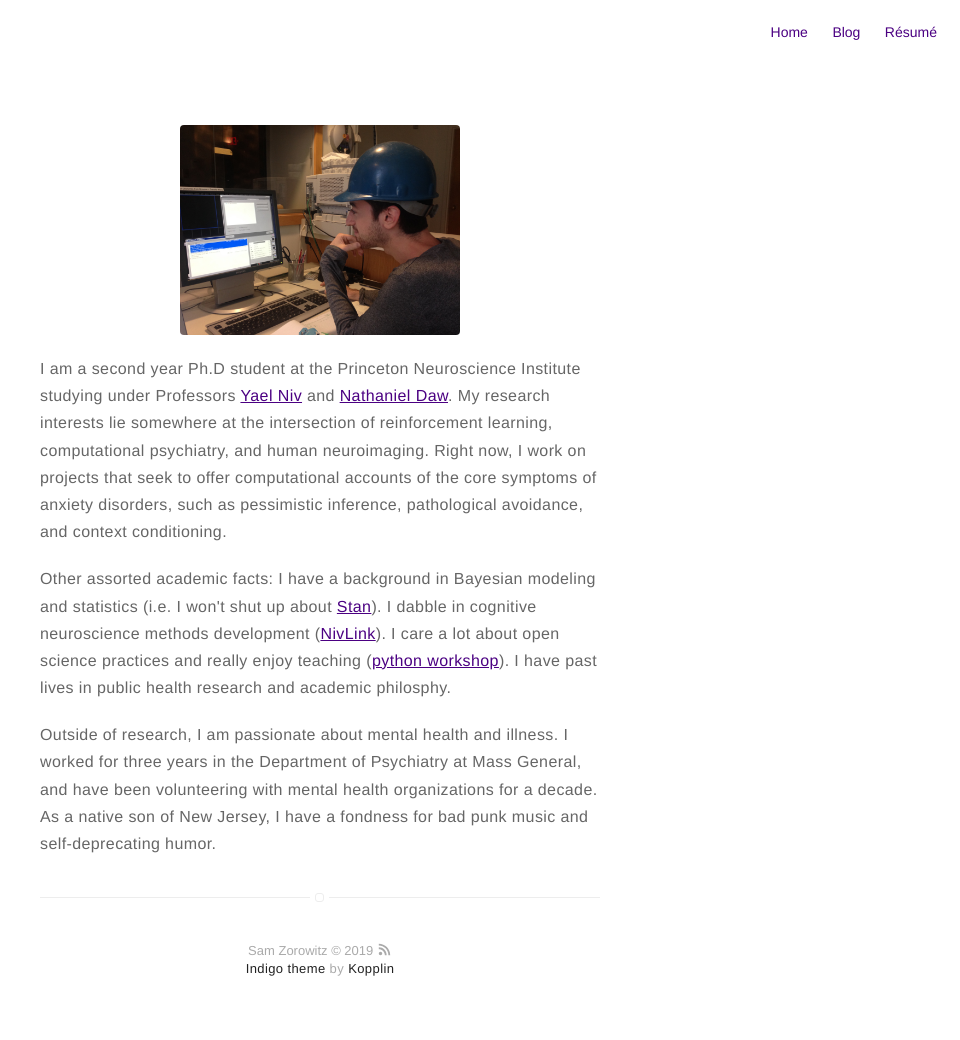
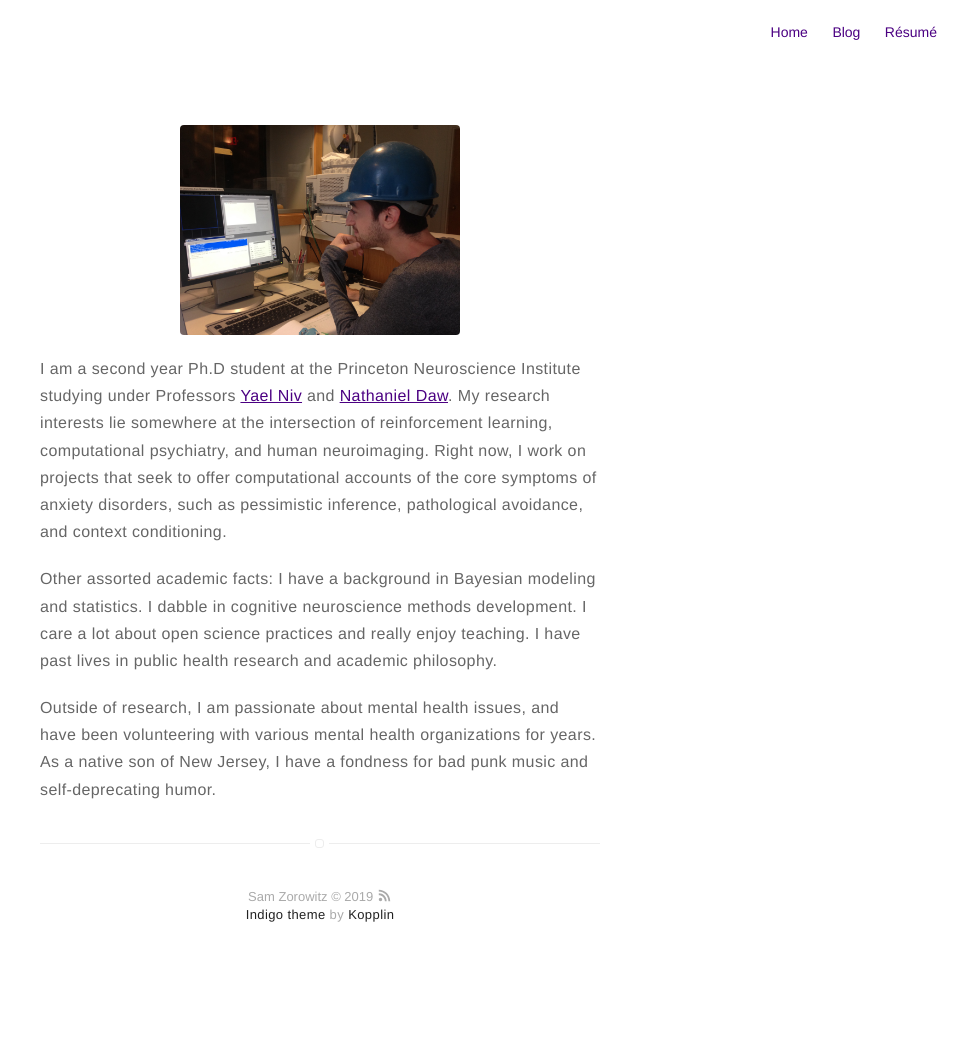
Before and after one commit to szorowi1/szorowi1.github.io, a Jekyll site: the page built from about.md, in a window 1280 px wide. Shown: the whole page, without its empty margins (320-1280 px from the left). Built offline with Jekyll 4.4.1, drawn with Linux system fonts in a browser that asks for light colours; after the commit the page ends 986 px from its top, so only the background shows below that.

Commit message:
shortened bio

```diff
--- a/about.md
+++ b/about.md
@@ -4,24 +4,8 @@ layout: page
 ---
 ![Profile Image]({{ site.url }}/assets/images/tuesday.jpg)
 
-<p>I am a second year Ph.D student at the Princeton Neuroscience Institute
-studying under Professors <a href="https://www.princeton.edu/~nivlab/">Yael Niv</a>
-and <a href="https://dawlab.princeton.edu/">Nathaniel Daw</a>. My research
-interests lie somewhere at the intersection of reinforcement learning,
-computational psychiatry, and human neuroimaging. Right now, I work on projects
-that seek to offer computational accounts of the core symptoms of anxiety disorders,
-such as pessimistic inference, pathological avoidance, and context conditioning.</p>
+<p>I am a second year Ph.D student at the Princeton Neuroscience Institute studying under Professors <a href="https://www.princeton.edu/~nivlab/">Yael Niv</a> and <a href="https://dawlab.princeton.edu/">Nathaniel Daw</a>. My research interests lie somewhere at the intersection of reinforcement learning, computational psychiatry, and human neuroimaging. Right now, I work on projects that seek to offer computational accounts of the core symptoms of anxiety disorders, such as pessimistic inference, pathological avoidance, and context conditioning.</p>
 
-<p>Other assorted academic facts: I have a background in Bayesian modeling
-and statistics (i.e. I won't shut up about
-<a href="https://github.com/nivlab/stan-examples">Stan</a>).
-I dabble in cognitive neuroscience methods development
-(<a href="https://github.com/nivlab/NivLink">NivLink</a>). I care a lot about
-open science practices and really enjoy teaching
-(<a href="https://github.com/szorowi1/qmss2017">python workshop</a>). I
-have past lives in public health research and academic philosphy.</p>
+<p>Other assorted academic facts: I have a background in Bayesian modeling and statistics. I dabble in cognitive neuroscience methods development. I care a lot about open science practices and really enjoy teaching. I have past lives in public health research and academic philosophy.</p>
 
-<p>Outside of research, I am passionate about mental health and illness. I worked
-for three years in the Department of Psychiatry at Mass General, and have been
-volunteering with mental health organizations for a decade. As a native
-son of New Jersey, I have a fondness for bad punk music and self-deprecating humor.</p>
+<p>Outside of research, I am passionate about mental health issues, and have been volunteering with various mental health organizations for years. As a native son of New Jersey, I have a fondness for bad punk music and self-deprecating humor.</p>
```
